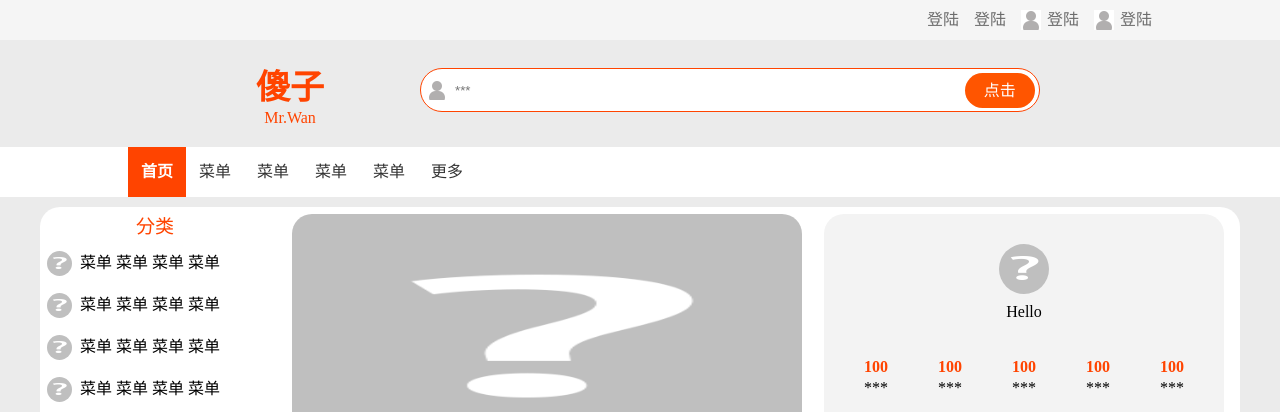
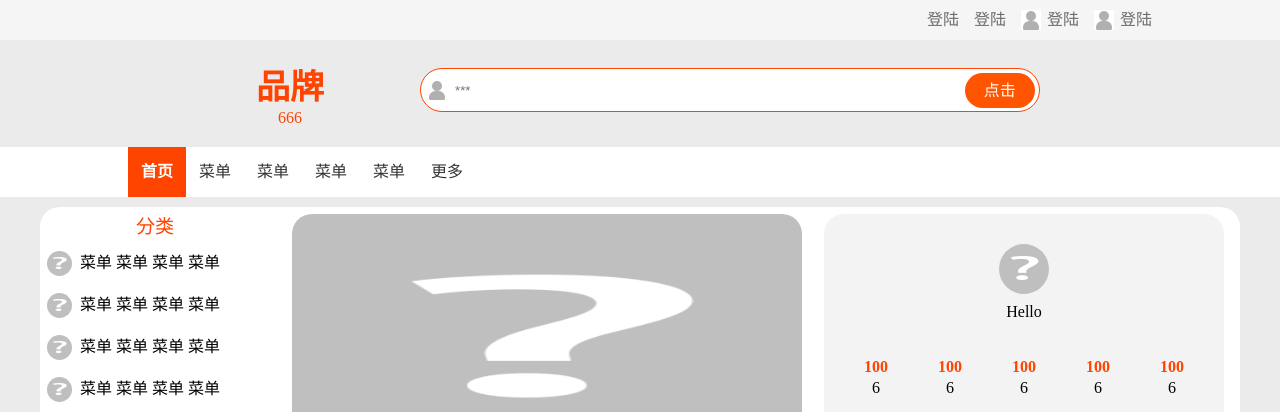
Before and after one commit to wanbage6/a, a plain HTML site: page index.html in a window 1280 px wide. Shown: the top 412 px of the page. Drawn offline with Linux system fonts and the light colour scheme.

Commit message:
Update index.html

```diff
--- a/index.html
+++ b/index.html
@@ -30,8 +30,8 @@
 <!--logo-->
 <div class="logo">
     <div class="logo-text">
-        <p class="text">傻子</p>
-        <p class="text_1">Mr.Wan</p>
+        <p class="text">品牌</p>
+        <p class="text_1">666</p>
     </div>
     <!--logo end-->
 
@@ -135,23 +135,23 @@
             <div class="right-mid">
                 <div>
                     <p class="nun">100</p>
-                    <div>***</div>
+                    <div>6</div>
                 </div>
                 <div>
                     <p class="nun">100</p>
-                    <div>***</div>
+                    <div>6</div>
                 </div>
                 <div>
                     <p class="nun">100</p>
-                    <div>***</div>
+                    <div>6</div>
                 </div>
                 <div>
                     <p class="nun">100</p>
-                    <div>***</div>
+                    <div>6</div>
                 </div>
                 <div>
                     <p class="nun">100</p>
-                    <div>***</div>
+                    <div>6</div>
                 </div>
             </div>
             <ul class="news">
```
